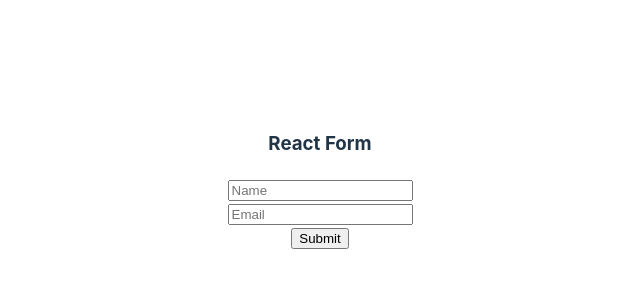
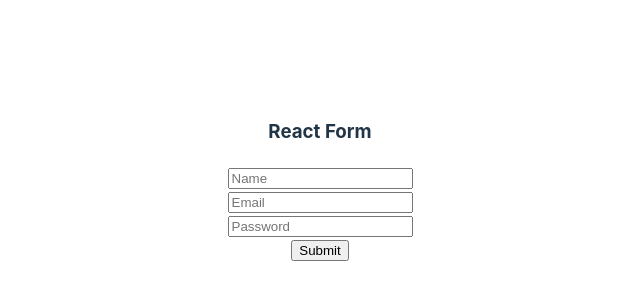
Before and after one commit to mihad-khadem/react-form, a React (Vite) app: page / in a window 1280 px wide. Shown: the part 220-520 px from the top of the page, without its empty margins (320-960 px from the left). Built offline with nearby package versions, Linux system fonts and the light colour scheme.

Commit message:
Individual field element

```diff
--- a/src/App.jsx
+++ b/src/App.jsx
@@ -1,5 +1,6 @@
 import './App.css'
-import SimpleForm from './components/simpleForm/SimpleForm'
+import StateForm from './components/statefullForm/StateForm'
+// import SimpleForm from './components/simpleForm/SimpleForm'
 
 function App() {
 
@@ -7,7 +8,8 @@ function App() {
   return (
     <>
       <h3>React Form</h3>
-      <SimpleForm/>
+      {/* <SimpleForm/> */}
+      <StateForm/>
     </>
   )
 }
--- /dev/null
+++ b/src/components/statefullForm/StateForm.jsx
@@ -0,0 +1,49 @@
+import { useState } from "react";
+
+const StateForm = () => {
+
+    const [email, setEmail] = useState(null);
+    const [password, setPassword] =useState(null);
+    const [error, setError] = useState(null);
+    const handleSubmit = e => {
+        e.preventDefault();
+        console.log(email);
+        console.log(password);
+        if (password.length < 8 ){
+            setError('Invalid password')
+        }
+        else{
+            setError(' ')
+        }
+
+
+    }
+    const handleEmailChange = e => {
+        console.log(e.target.value);
+        setEmail(e.target.value)
+    }
+    const handlePasswordChange = e => {
+        e.preventDefault();
+        setPassword(e.target.value)
+
+    }
+
+    return (
+        <div>
+            <form id="subBtn" onSubmit={handleSubmit}>
+                <input type="text" name="name" placeholder="Name"/>
+                <br />
+                <input type="email" name="email" id="" placeholder="Email" onChange={handleEmailChange}/>
+                <br />
+                <input type="password" name="password" id="" placeholder="Password" onChange={handlePasswordChange} required/>
+                {
+                    error && <p>{error}</p>
+                }
+                <br />
+                <input type="submit" value="Submit" />
+            </form>
+        </div>
+    );
+};
+
+export default StateForm;
```
Also changed, not shown: 1 other file (tests, documents, lock files or other folders).
